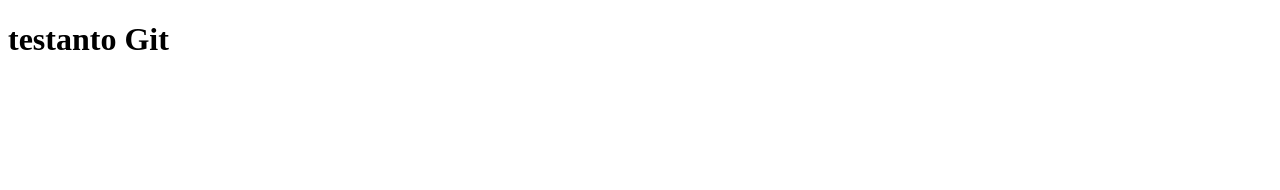
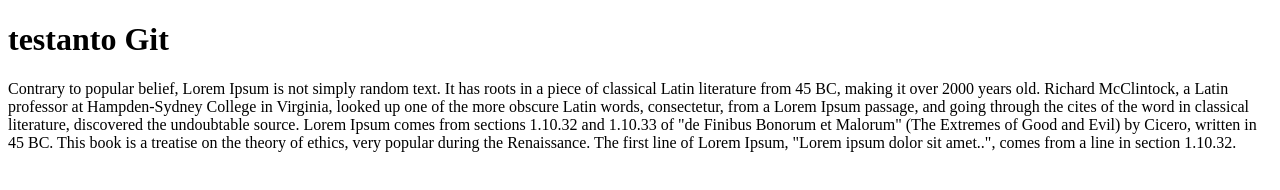
Before and after one commit to Adsandro/Desenvolvimento-Sustentavel, a plain HTML site: page index.html in a window 1280 px wide. Drawn offline with Linux system fonts and the light colour scheme.

Commit message:
adicionei um parágrafo

```diff
--- a/index.html
+++ b/index.html
@@ -9,5 +9,6 @@
 </head>
 <body>
     <h1>testanto Git</h1>
+    <p>Contrary to popular belief, Lorem Ipsum is not simply random text. It has roots in a piece of classical Latin literature from 45 BC, making it over 2000 years old. Richard McClintock, a Latin professor at Hampden-Sydney College in Virginia, looked up one of the more obscure Latin words, consectetur, from a Lorem Ipsum passage, and going through the cites of the word in classical literature, discovered the undoubtable source. Lorem Ipsum comes from sections 1.10.32 and 1.10.33 of "de Finibus Bonorum et Malorum" (The Extremes of Good and Evil) by Cicero, written in 45 BC. This book is a treatise on the theory of ethics, very popular during the Renaissance. The first line of Lorem Ipsum, "Lorem ipsum dolor sit amet..", comes from a line in section 1.10.32.</p>
 </body>
 </html>
```
